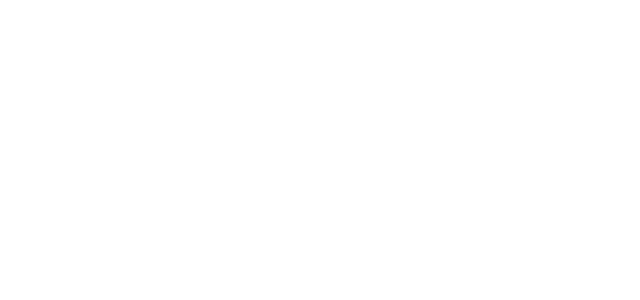
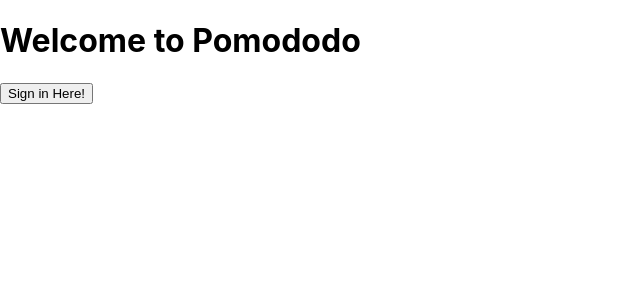
Before and after one commit to AnooshkhaShetty/Pomododo, a React (Create React App) app in the folder pomododo/: page /login in a window 1280 px wide. Before the commit this address had no page. Shown: the top 300 px of the page, without its empty margins (0-640 px from the left). Built offline with nearby package versions, Linux system fonts and the light colour scheme.

Commit message:
added login page

```diff
--- a/pomododo/src/Firebase.js
+++ b/pomododo/src/Firebase.js
@@ -1,6 +1,7 @@
 // Import the functions you need from the SDKs you need
 import { initializeApp } from "firebase/app";
 import { getAnalytics } from "firebase/analytics";
+import { getAuth, signInWithPopup, GoogleAuthProvider} from "firebase/auth";
 // TODO: Add SDKs for Firebase products that you want to use
 // https://firebase.google.com/docs/web/setup#available-libraries
 
@@ -16,6 +17,19 @@
   measurementId: "G-30HYP50JEB"
 };
 
-// Initialize Firebas
+// Initialize Firebase
 const app = initializeApp(firebaseConfig);
 const analytics = getAnalytics(app);
+export const auth = getAuth(app)
+
+const provider = new GoogleAuthProvider();
+
+export const signInWithGoogle = () => {
+  signInWithPopup(auth, provider).then((result) => {
+    const name = result.user.displayName
+    const photoURL = result.user.photoURL
+
+    localStorage.setItem("name", name)
+    localStorage.setItem("photoURL", photoURL)
+  })
+}
--- a/pomododo/src/pages/LoginPage.js
+++ b/pomododo/src/pages/LoginPage.js
@@ -0,0 +1,14 @@
+import { signInWithGoogle } from "../Firebase"
+
+function Login(){
+    return (
+        <div className="Login">
+            <h1> Welcome to Pomododo</h1>
+            <button onClick={signInWithGoogle}> Sign in Here!</button>
+            <h1>{localStorage.getItem("name")}</h1>
+            <img src = {localStorage.getItem("photoURL")} />
+        </div>
+    );
+}
+
+export default Login;
--- a/pomododo/src/pages/Routes.js
+++ b/pomododo/src/pages/Routes.js
@@ -3,13 +3,15 @@
 
 import FocusPage from "./FocusPage"
 import HomePage from "./HomePage"
+import LoginPage from "./LoginPage"
 
 const Router = () => {
 
   return (
     <Routes>
-      <Route exact path="/FocusPage" element={<FocusPage />} />
-      <Route exact path="/HomePage" element={<HomePage />} />
+      <Route exact path="/timetofocus" element={<FocusPage />} />
+      <Route exact path="/selectmethod" element={<HomePage />} />
+      <Route exact path="/login" element={<LoginPage />}/>
     </Routes>
   );
 }
```
Also changed, not shown: pomododo/src/pages/Login.js (deleted).
